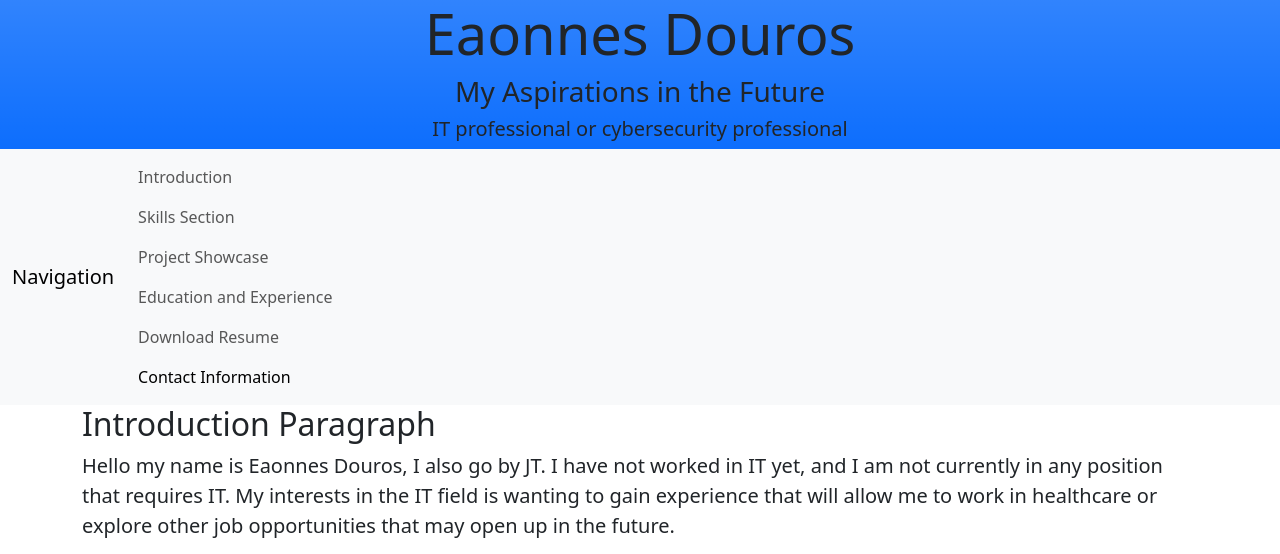
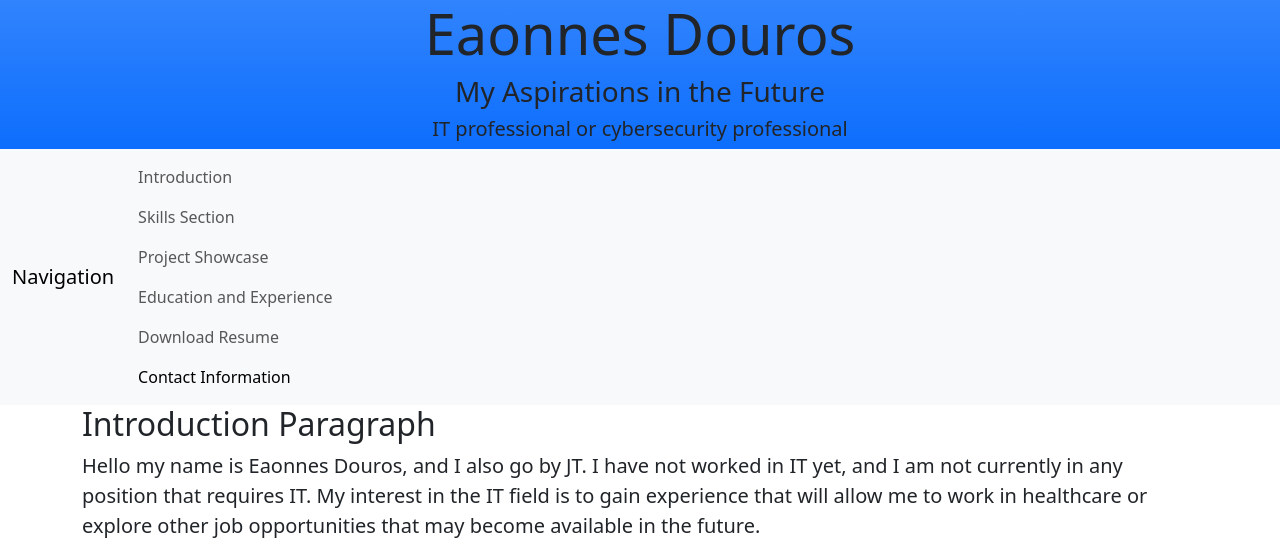
Before and after one commit to ED-programmer/cs212, a plain HTML site: page homework6/index.html in a window 1280 px wide. Shown: the top 554 px of the page. Drawn offline with nearby package versions, Linux system fonts and the light colour scheme; grey boxes are pictures that could not be loaded.

Commit message:
Update introduction paragraph in index.html
Revised introduction paragraph for clarity and grammar.

```diff
--- a/homework6/index.html
+++ b/homework6/index.html
@@ -78,10 +78,10 @@
                <div class="col mb-5" id="introduction">
                  <h1 class="h2"> Introduction Paragraph </h1>
                   <p class="lead">
-                   Hello my name is Eaonnes Douros, I also go by JT. I have not worked in IT yet, and
-                   I am not currently in any position that requires IT. My interests in the IT field
-                   is wanting to gain experience that will allow me to work in healthcare or explore
-                   other job opportunities that may open up in the future.
+                   Hello my name is Eaonnes Douros, and I also go by JT. I have not worked in IT yet, and
+                   I am not currently in any position that requires IT. My interest in the IT field
+                   is to gain experience that will allow me to work in healthcare or explore
+                   other job opportunities that may become available in the future.
                  </p>
            <video controls>
            <source src="Introduction (2).mp4" type="video/mp4">
```
